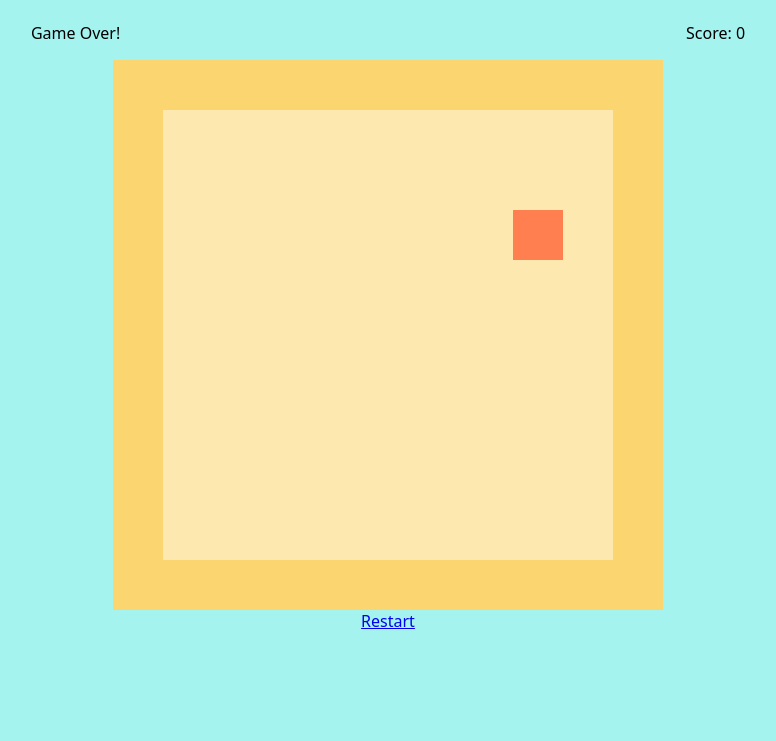
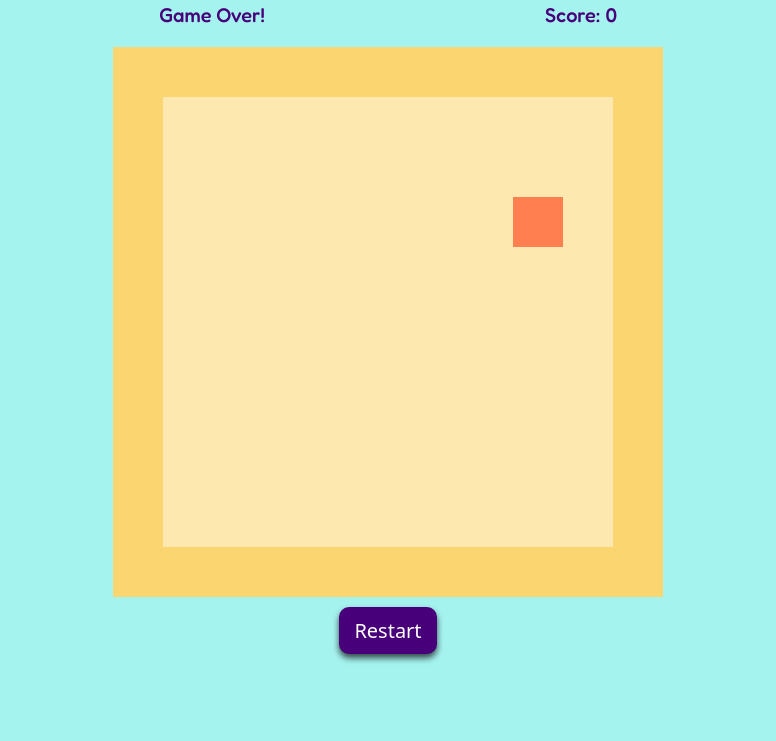
Before and after one commit to Zeynp62/snake-game, a plain HTML site: page index.html in a window 1280 px wide. Shown: the part 80-821 px from the top of the page, without its empty margins (252-1028 px from the left). Drawn offline with Linux system fonts and the light colour scheme; a web font is replaced by a local one.

Commit message:
addednew html and css and sound

```diff
--- a/index.html
+++ b/index.html
@@ -14,7 +14,7 @@
     <title>The Snake Game</title>
   </head>
   <body>
-    <h1>The Snake Game</h1>
+    <h1>Snake Game</h1>
     <header>
       <div>
         <p id="message"></p>
--- a/style.css
+++ b/style.css
@@ -11,11 +11,23 @@ body {
 h1 {
   text-align: center;
   color: #47007a;
+  font-family: 'Fredoka';
+  font-size: 40px;
+  font-weight: 700;
+  margin: 15px 0 0 0;
+}
+p {
+  text-align: center;
+  color: #47007a;
+  font-family: 'Fredoka';
+  font-size: 20px;
+  font-weight: 500;
+  margin: 20px 140px;
 }
 header {
   display: flex;
   flex-direction: row;
-  justify-content: space-around;
+  justify-content: center;
   align-items: center;
 }
 main {
@@ -30,10 +42,30 @@ footer {
   justify-content: space-around;
   align-items: center;
 }
+a {
+  cursor: pointer;
+  background-color: #47007a;
+  color: #ffffff;
+  margin: 10px;
+  font-size: 20px;
+  padding: 10px 15px;
+  text-decoration: none;
+  border-radius: 10px;
+  font-weight: 500;
+  box-shadow: 0 4px 6px rgba(0, 0, 0, 0.7);
+}
+a:hover {
+  background-color: #300052;
+  color: white;
+}
+a:active {
+  background-color: #300052;
+  box-shadow: 0 4px 6px rgba(0, 0, 0, 0.7);
+  transform: translateY(4px);
+}
 #board {
   width: 550px;
   height: 550px;
-  /* border: 5px solid black; */
   text-align: center;
   background-color: #fde8af;
   display: flex;
--- /dev/null
+++ b/styleFirstPage.css
@@ -0,0 +1,49 @@
+body {
+  background-color: #fde8af9b;
+  background-image: url(https://i.pinimg.com/originals/9a/33/5b/9a335b4606fe0208822b971e1c865786.gif);
+  display: flex;
+  align-items: center;
+  justify-content: space-around;
+  background-repeat: no-repeat;
+  background-size: cover;
+  position: relative;
+}
+div {
+  background-color: #ffffff90;
+  width: 750px;
+  height: 550px;
+  margin: 70px;
+  display: flex;
+  flex-direction: column;
+  align-items: center;
+  justify-content: space-around;
+}
+p {
+  text-align: center;
+  color: #47007a;
+  font-family: 'Fredoka';
+  font-size: 70px;
+  font-weight: 700;
+  margin: 15px 0 0 0;
+}
+a {
+  cursor: pointer;
+  background-color: #47007a;
+  color: #ffffff;
+  margin: 10px;
+  font-size: 20px;
+  padding: 10px 15px;
+  text-decoration: none;
+  border-radius: 10px;
+  font-weight: 500;
+  box-shadow: 0 4px 6px rgba(0, 0, 0, 0.7);
+}
+a:hover {
+  background-color: #300052;
+  color: white;
+}
+a:active {
+  background-color: #300052;
+  box-shadow: 0 4px 6px rgba(0, 0, 0, 0.7);
+  transform: translateY(4px);
+}
```
Also changed, not shown: firstPage.html (added, +15 -0 lines), note.txt (deleted).
